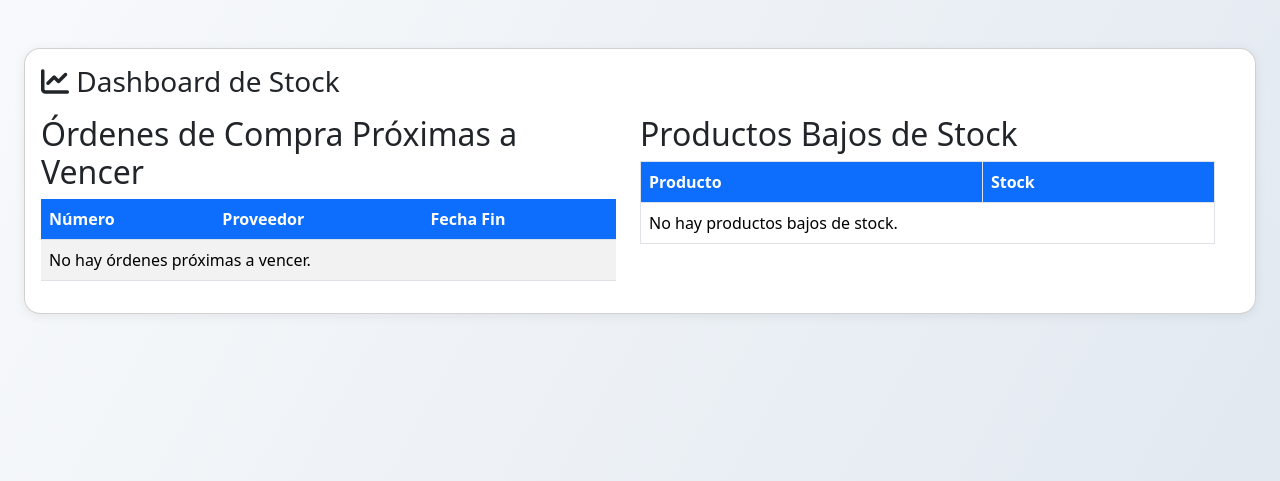
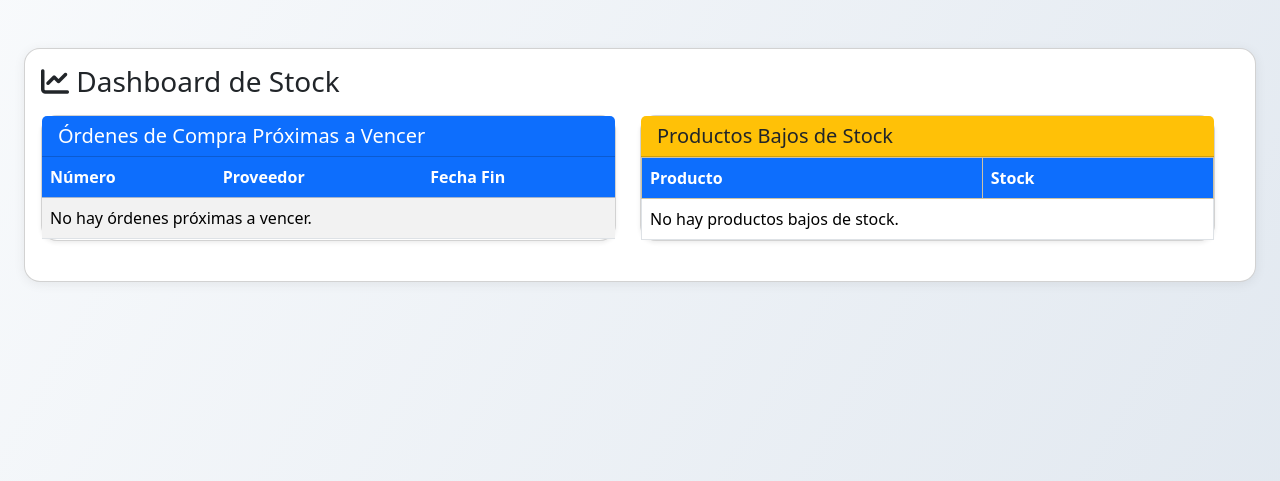
Before and after one commit to Roan1982/Suministros, a Django app: page / in a window 1280 px wide. Shown: the part 56-537 px from the top of the page. Run offline with Django 5.2, Linux system fonts and the light colour scheme; the visitor is signed in with stand-in values (Sample User, id 1); data that the repository does not hold is empty; some libraries are stand-ins or nearby versions.

Commit message:
estilo dash

```diff
--- a/stock/inventario/templates/inventario/dashboard.html
+++ b/stock/inventario/templates/inventario/dashboard.html
@@ -6,10 +6,14 @@
       <h3 class="mb-0"><i class="fa-solid fa-chart-line"></i> Dashboard de Stock</h3>
     </div>
     <div class="row w-100">
-      <div class="col-md-6">
-        <h2>Órdenes de Compra Próximas a Vencer</h2>
-        <table class="table table-striped">
-          <thead><tr><th>Número</th><th>Proveedor</th><th>Fecha Fin</th></tr></thead>
+      <div class="col-md-6 mb-4">
+        <div class="card shadow-sm h-100">
+          <div class="card-header bg-primary text-white">
+            <h5 class="mb-0">Órdenes de Compra Próximas a Vencer</h5>
+          </div>
+          <div class="card-body p-0">
+            <table class="table table-striped mb-0">
+              <thead class="table-primary"><tr><th>Número</th><th>Proveedor</th><th>Fecha Fin</th></tr></thead>
               <tbody>
                 {% for oc in ordenes_vencer %}
                 <tr>
@@ -23,15 +27,27 @@
               </tbody>
             </table>
           </div>
-      <div class="col-md-6">
-        <h2>Productos Bajos de Stock</h2>
-        <table class="table table-bordered">
-          <thead><tr><th>Producto</th><th>Stock</th></tr></thead>
+        </div>
+      </div>
+      <div class="col-md-6 mb-4">
+        <div class="card shadow-sm h-100">
+          <div class="card-header bg-warning text-dark">
+            <h5 class="mb-0">Productos Bajos de Stock</h5>
+          </div>
+          <div class="card-body p-0">
+            <table class="table table-bordered mb-0">
+              <thead class="table-warning"><tr><th>Producto</th><th>Stock</th></tr></thead>
               <tbody>
                 {% for s in bajos_stock %}
-            <tr>
+                <tr{% if s.stock == 0 %} class="table-danger"{% endif %}>
                   <td>{{ s.bien }}</td>
-              <td>{{ s.stock }}</td>
+                  <td>
+                    {% if s.stock == 0 %}
+                      <span class="badge bg-danger">0</span>
+                    {% else %}
+                      {{ s.stock }}
+                    {% endif %}
+                  </td>
                 </tr>
                 {% empty %}
                 <tr><td colspan="2">No hay productos bajos de stock.</td></tr>
@@ -42,4 +58,6 @@
         </div>
       </div>
     </div>
+  </div>
+</div>
 {% endblock %}
```
Lines whose indentation alone changed are shown as unchanged.
